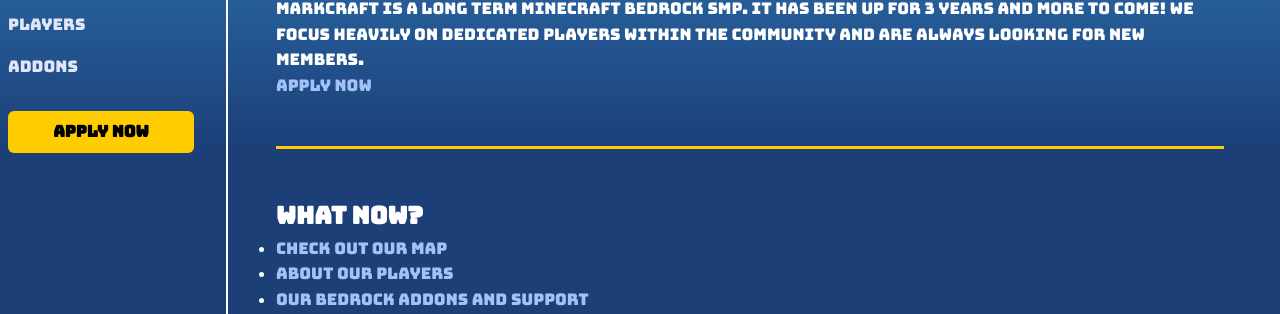
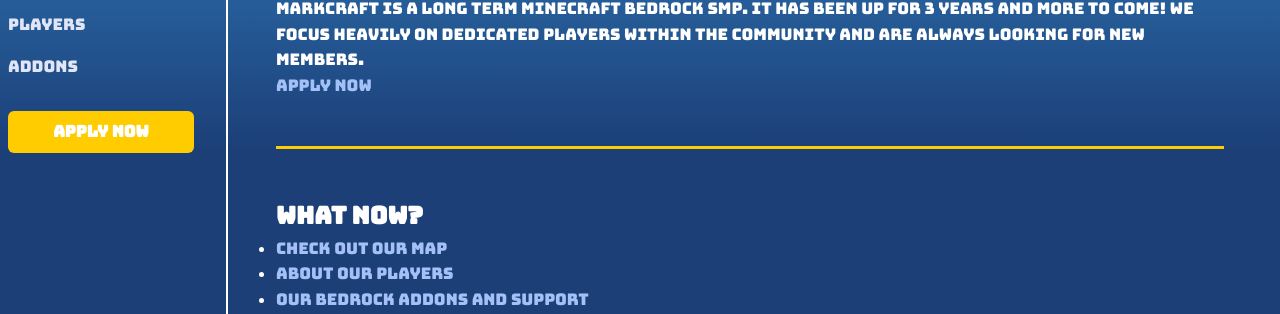
Before and after one commit to AdriMark/markcraft, a Jekyll site: the page built from index.md, in a window 1280 px wide. Shown: the part 301-615 px from the top of the page. Built offline with Jekyll 4.4.1, drawn with Linux system fonts in a browser that asks for light colours.

Commit message:
changed apply color

```diff
--- a/assets/css/style.css
+++ b/assets/css/style.css
@@ -129,7 +129,7 @@
   padding: 0.5rem 1rem;
   margin-top: 1rem;
   background-color: #ffcc00;
-  color: #000;
+  color: white;
   border: none;
   border-radius: 6px;
   font-weight: bold;
```
